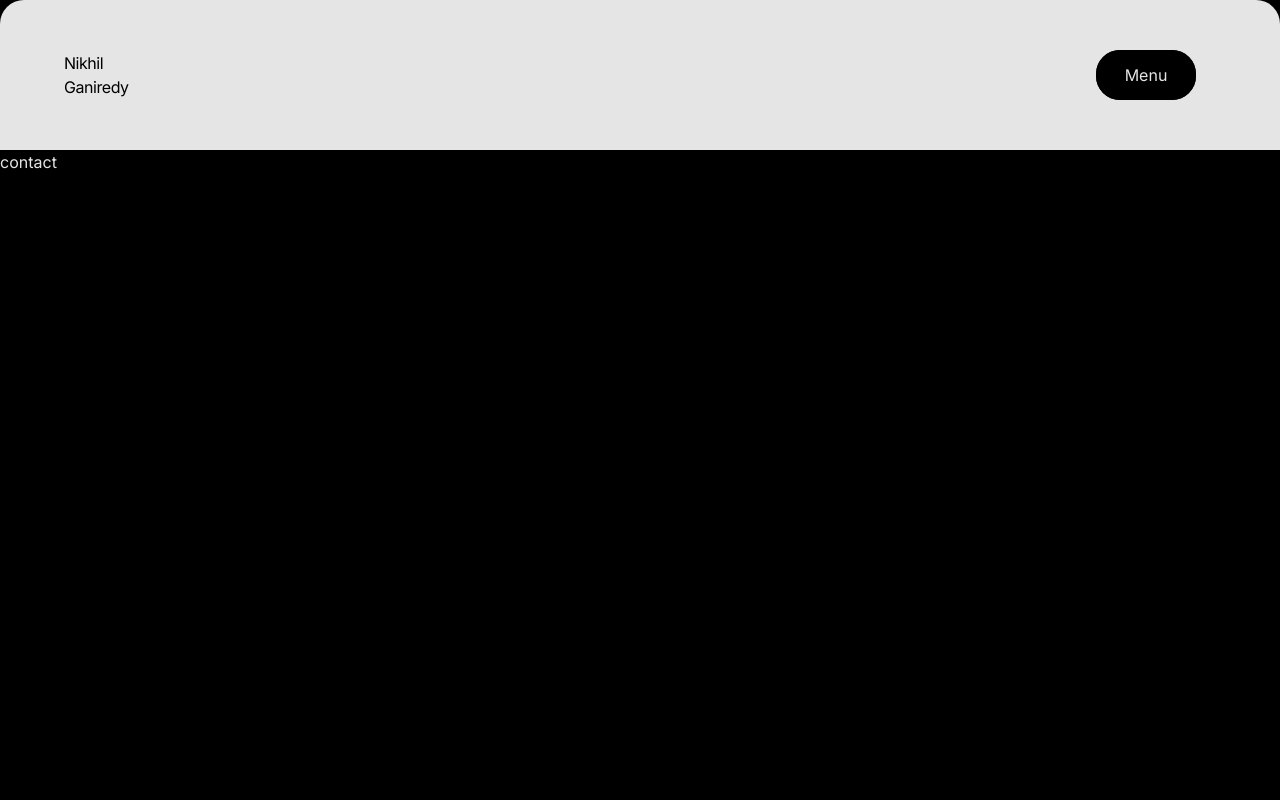
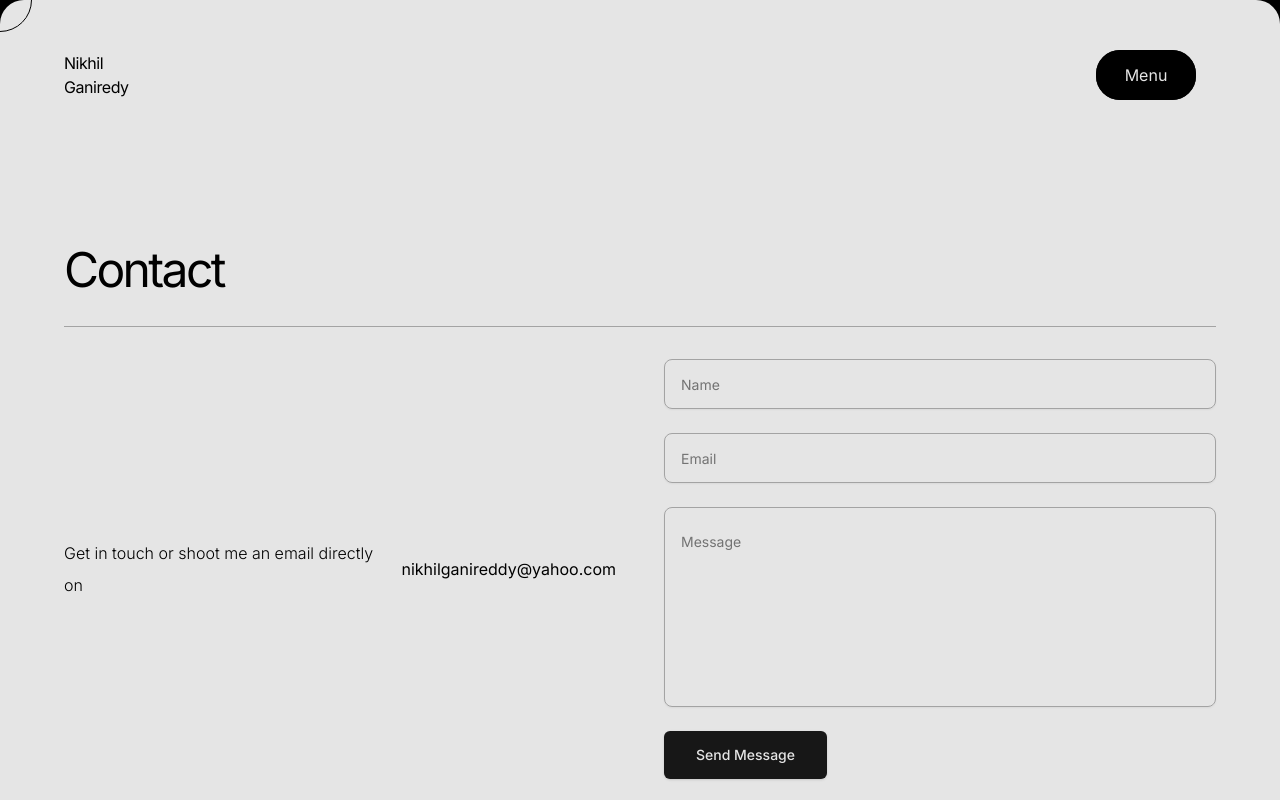
Before and after one commit to NikhilGanireddy/portvolio-v2, a Next.js app: page /contact in a window 1280 px wide. Built offline with nearby package versions, Linux system fonts and the light colour scheme.

Commit message:
Commit 12 contact page

```diff
--- /dev/null
+++ b/app/(routes)/contact/layout.jsx
@@ -0,0 +1,9 @@
+export const metadata = {
+    title: 'thegdp - Contact', description: "Contact page of Nikhil Ganireddy's portfolio website",
+}
+
+export default function ({children}) {
+    return <>
+        {children}
+    </>
+}
--- a/app/(routes)/contact/page.jsx
+++ b/app/(routes)/contact/page.jsx
@@ -1,14 +1,39 @@
+"use client"
 import Navbar from "../../../components/Navbar/Navbar";
+import {motion} from "framer-motion";
+import useMousePosition from "../../../utils/cursor";
+import ContactPage from "../../../components/ContactPage/ContactPage";
 
-const Page=()=>{
-    return <div className={`h-full flex flex-col`}>
+const Page = () => {
+    const {x, y} = useMousePosition()
+    return <div className={`h-full min-h-screen flex flex-col relative overflow-y-auto overflow-x-hidden`}>
+        <motion.div
+            initial={{
+                translateX: "0", translateY: "0", opacity: 0
+            }}
+            animate={{
+                translateX: x - 32, translateY: y - 32, opacity: 1,
+            }}
+            transition={{type: "tween", ease: "backOut", duration: 0.3}}
+            className={`hidden md:inline-flex md:fixed md:w-16 md:h-16 md:border-[1px] md:border-black md:bg-transparent md:rounded-full md:z-50 pointer-events-none `}/>
+        <motion.div
+            initial={{
+                translateX: "0", translateY: "0", opacity: 0
+            }}
+            animate={{
+                translateX: x - 2, translateY: y - 2, opacity: 1,
+            }}
+            transition={{type: "tween", ease: "backOut", duration: 0.1}}
+            className={`hidden md:inline-flex md:fixed md:w-2 md:h-2 md:bg-black md:rounded-full md:z-50 pointer-events-none`}/>
+
         <div className={`h-[95px] lg:h-[150px] relative`}>
             <Navbar/>
         </div>
         <div className={`flex-1`}>
-            contact
+            <ContactPage/>
         </div>
     </div>
+
 }
 
 export default Page
--- a/app/globals.css
+++ b/app/globals.css
@@ -1,3 +1,5 @@
+@import url('https://fonts.googleapis.com/css2?family=Cardo&display=swap');
+
 @tailwind base;
 @tailwind components;
 @tailwind utilities;
@@ -133,3 +135,7 @@
     grid-template-columns: repeat(5, 30rem);
     gap: 4rem;
 }
+
+.kalina {
+    font-family: 'Cardo', serif;
+}
--- /dev/null
+++ b/components/ContactPage/ContactPage.jsx
@@ -0,0 +1,101 @@
+"use client"
+
+import {motion} from "framer-motion";
+import PerspectiveText from "../PerspectiveText";
+import {Input} from "../ui/input";
+import {Textarea} from "../ui/textarea";
+import {Button} from "../ui/button";
+
+const ContactPage = () => {
+    const delayDefault = 0.025
+    const variants = {
+        initial: {
+            y: "30px", opacity: 0
+        }, enter: {
+            y: 0, opacity: 1
+        }
+    }
+
+    return <div
+        className={`flex flex-col justify-center items-center h-full min-h-full  rounded-b-3xl overflow-y-auto  bg-neutral-200 text-black px-4 lg:px-16 pb-2 lg:pb-4`}>
+        <div className={` h-full w-full flex flex-col justify-end pt-24 py-12 lg:py-24 items-center gap-4 lg:gap-8`}>
+            <motion.div
+                initial={"initial"}
+                animate={"enter"}
+                variants={variants}
+                transition={{
+                    duration: 0.5, ease: [0.83, 0, 0.17, 1], delay: delayDefault + 0.100
+                }}
+                className={`h-max w-full flex justify-between items-center border-b border-b-neutral-400 pb-4 lg:pb-8`}>
+                <h1
+                    className={`text-4xl lg:text-5xl tracking-[-0.055em]  font-normal`}>Contact</h1>
+            </motion.div>
+            <div className={` w-full flex flex-col lg:flex-row gap-4 `}>
+                <div className={`w-full flex-col lg:flex-row flex gap-6 lg:gap-12 `}>
+                    <motion.div
+                        initial={"initial"}
+                        animate={"enter"}
+                        variants={variants}
+                        transition={{
+                            duration: 0.5, ease: [0.83, 0, 0.17, 1], delay: 0.200
+                        }}
+                        className={`flex lg:flex-row flex-col gap-0 lg:gap-1.5 items-center w-full  justify-center lg:justify-start`}>
+                        <h1 className={`text-sm md:text-base leading-6 md:leading-8 font-light`}>Get in touch or shoot
+                            me an
+                            email directly on </h1>
+                        <a
+                            href="mailto:email@example.com" className={`text-sm md:text-base btns `}>
+                            <PerspectiveText text={`nikhilganireddy@yahoo.com`}/>
+                        </a>
+                    </motion.div>
+                    <form className={`w-full flex justify-end items-end`}>
+                        <div className={`w-full  flex flex-col items-center gap-6`}>
+                            <motion.span
+                                initial={"initial"}
+                                animate={"enter"}
+                                variants={variants}
+                                transition={{
+                                    duration: 0.5, ease: [0.83, 0, 0.17, 1], delay: delayDefault + 0.400
+                                }}
+                                className={`w-full`}><Input
+                                className={` capitalize rounded-lg border border-neutral-400 py-6 pr-8 pl-4 `}
+                                type={`text`} placeholder={`Name`}/></motion.span>
+
+                            <motion.span
+                                initial={"initial"}
+                                animate={"enter"}
+                                variants={variants}
+                                transition={{
+                                    duration: 0.5, ease: [0.83, 0, 0.17, 1], delay: delayDefault + 0.400
+                                }}
+                                className={`w-full`}><Input
+                                className={`  rounded-lg border border-neutral-400 py-6 pr-8 pl-4 `}
+                                type={`email`} placeholder={`Email`}/></motion.span>
+                            <motion.div
+                                initial={"initial"}
+                                animate={"enter"}
+                                variants={variants}
+                                transition={{
+                                    duration: 0.5, ease: [0.83, 0, 0.17, 1], delay: delayDefault + 0.500
+                                }}
+                                className={`w-full`}><Textarea placeholder={"Message"}
+                                                               className={`rounded-lg border border-neutral-400 py-6 pr-8 pl-4 resize-none h-[200px] lg:h-[200px]`}/>
+                            </motion.div>
+                            <motion.span
+                                initial={"initial"}
+                                animate={"enter"}
+                                variants={variants}
+                                transition={{
+                                    duration: 0.5, ease: [0.83, 0, 0.17, 1], delay: delayDefault + 0.600
+                                }}
+                                className={`w-full`}><Button className={`text-neutral-200 px-8 py-6`}>Send
+                                Message</Button></motion.span>
+                        </div>
+                    </form>
+                </div>
+            </div>
+        </div>
+    </div>
+}
+
+export default ContactPage
--- a/components/Homepage/HomePage.jsx
+++ b/components/Homepage/HomePage.jsx
@@ -41,7 +41,7 @@ const HomePage = () => {
                 transition={{
                     duration: 0.5, ease: [0.83, 0, 0.17, 1], delay: 0.175 + delayDefault + 0.125
                 }}
-                className={`font-light text-lg md:text-xl lg:text-3xl text-neutral-500 tracking-tighter`}>If you're
+                className={`font-light text-lg md:text-xl lg:text-2xl text-neutral-500 tracking-tighter`}>If you're
                 interested in
                 working with me,
                 <Link href={"/"}
--- a/components/PerspectiveText.jsx
+++ b/components/PerspectiveText.jsx
@@ -1,8 +1,8 @@
 "use client"
 const PerspectiveText = ({text}) => {
     return <div className={`perspective flex-col flex items-center justify-center relative w-max h-full`}>
-        <p className={`perspective-first lg:text-base text-sm font-normal `}>{text}</p>
-        <p className={` absolute perspective-second lg:text-base text-sm font-normal `}>{text}</p>
+        <p className={`perspective-first lg:text-base text-base font-normal `}>{text}</p>
+        <p className={` absolute perspective-second lg:text-base text-base font-normal `}>{text}</p>
     </div>
 }
 
--- /dev/null
+++ b/components/ui/button.jsx
@@ -0,0 +1,48 @@
+import * as React from "react"
+import {Slot} from "@radix-ui/react-slot"
+import {cva} from "class-variance-authority";
+
+import {cn} from "@/lib/utils"
+
+const buttonVariants = cva(
+    "inline-flex items-center justify-center whitespace-nowrap rounded-md text-sm font-medium transition-colors focus-visible:outline-none focus-visible:ring-1 focus-visible:ring-ring disabled:pointer-events-none disabled:opacity-50",
+    {
+        variants: {
+            variant: {
+                default:
+                    "bg-primary text-primary-foreground shadow hover:bg-primary/90",
+                destructive:
+                    "bg-destructive text-destructive-foreground shadow-sm hover:bg-destructive/90",
+                outline:
+                    "border border-input bg-background shadow-sm hover:bg-accent hover:text-accent-foreground",
+                secondary:
+                    "bg-secondary text-secondary-foreground shadow-sm hover:bg-secondary/80",
+                ghost: "hover:bg-accent hover:text-accent-foreground",
+                link: "text-primary underline-offset-4 hover:underline",
+            },
+            size: {
+                default: "h-9 px-4 py-2",
+                sm: "h-8 rounded-md px-3 text-xs",
+                lg: "h-10 rounded-md px-8",
+                icon: "h-9 w-9",
+            },
+        },
+        defaultVariants: {
+            variant: "default",
+            size: "default",
+        },
+    }
+)
+
+const Button = React.forwardRef(({className, variant, size, asChild = false, ...props}, ref) => {
+    const Comp = asChild ? Slot : "button"
+    return (
+        (<Comp
+            className={cn(buttonVariants({variant, size, className}))}
+            ref={ref}
+            {...props} />)
+    );
+})
+Button.displayName = "Button"
+
+export {Button, buttonVariants}
--- /dev/null
+++ b/components/ui/input.jsx
@@ -0,0 +1,19 @@
+import * as React from "react"
+
+import {cn} from "@/lib/utils"
+
+const Input = React.forwardRef(({className, type, ...props}, ref) => {
+    return (
+        (<input
+            type={type}
+            className={cn(
+                "flex h-9 w-full rounded-md border border-input bg-transparent px-3 py-1 text-sm shadow-sm transition-colors file:border-0 file:bg-transparent file:text-sm file:font-medium placeholder:text-muted-foreground focus-visible:outline-none focus-visible: focus-visible: disabled:cursor-not-allowed disabled:opacity-50",
+                className
+            )}
+            ref={ref}
+            {...props} />)
+    );
+})
+Input.displayName = "Input"
+
+export {Input}
--- /dev/null
+++ b/components/ui/textarea.jsx
@@ -0,0 +1,18 @@
+import * as React from "react"
+
+import {cn} from "@/lib/utils"
+
+const Textarea = React.forwardRef(({className, ...props}, ref) => {
+    return (
+        (<textarea
+            className={cn(
+                "flex min-h-[60px] w-full rounded-md border border-input bg-transparent px-3 py-2 text-sm shadow-sm placeholder:text-muted-foreground focus-visible:outline-none  disabled:cursor-not-allowed disabled:opacity-50",
+                className
+            )}
+            ref={ref}
+            {...props} />)
+    );
+})
+Textarea.displayName = "Textarea"
+
+export {Textarea}
--- a/package.json
+++ b/package.json
@@ -13,6 +13,7 @@
     "@radix-ui/react-hover-card": "^1.0.7",
     "@radix-ui/react-icons": "^1.3.0",
     "@radix-ui/react-progress": "^1.0.3",
+    "@radix-ui/react-slot": "^1.0.2",
     "@radix-ui/react-tabs": "^1.0.4",
     "@vercel/analytics": "^1.1.1",
     "@vercel/speed-insights": "^1.0.2",
```
Also changed, not shown: 1 other file (tests, documents, lock files or other folders). Lines whose indentation alone changed are shown as unchanged.
